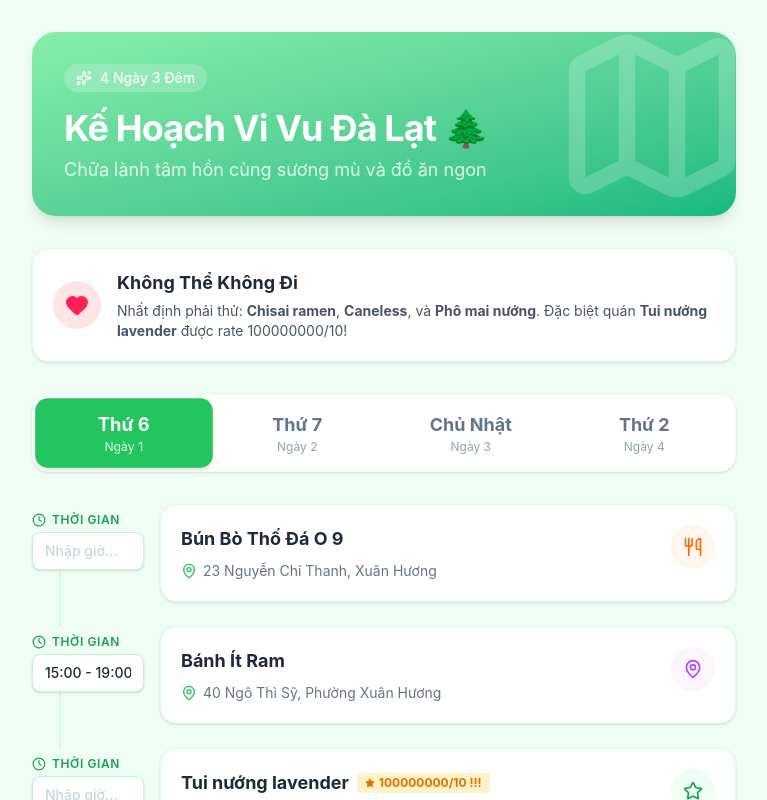
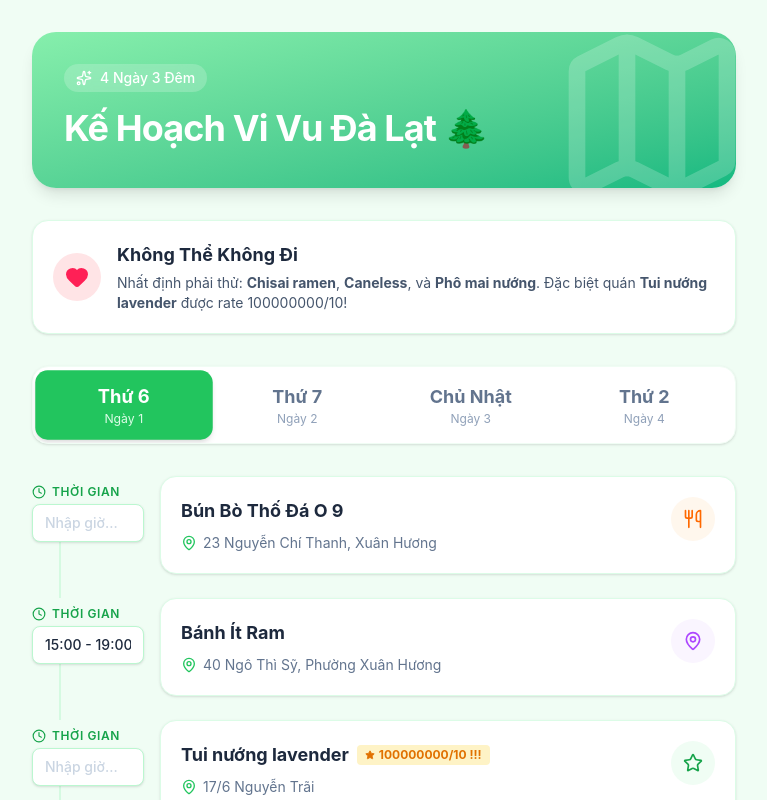
Before and after one commit to Ntna1302/dalat-plan, a React (Vite) app: page / in a window 1280 px wide. Shown: the top 800 px of the page, without its empty margins (256-1023 px from the left). Built offline with nearby package versions, Linux system fonts and the light colour scheme.

Commit message:
remove subtitle line

```diff
--- a/src/App.jsx
+++ b/src/App.jsx
@@ -75,7 +75,6 @@ export default function App() {
               <Sparkles size={16} /> 4 Ngày 3 Đêm
             </div>
             <h1 className="text-4xl font-bold mb-2 tracking-tight">Kế Hoạch Vi Vu Đà Lạt 🌲</h1>
-            <p className="text-green-50 text-lg opacity-90">Chữa lành tâm hồn cùng sương mù và đồ ăn ngon</p>
           </div>
         </header>
 
```
